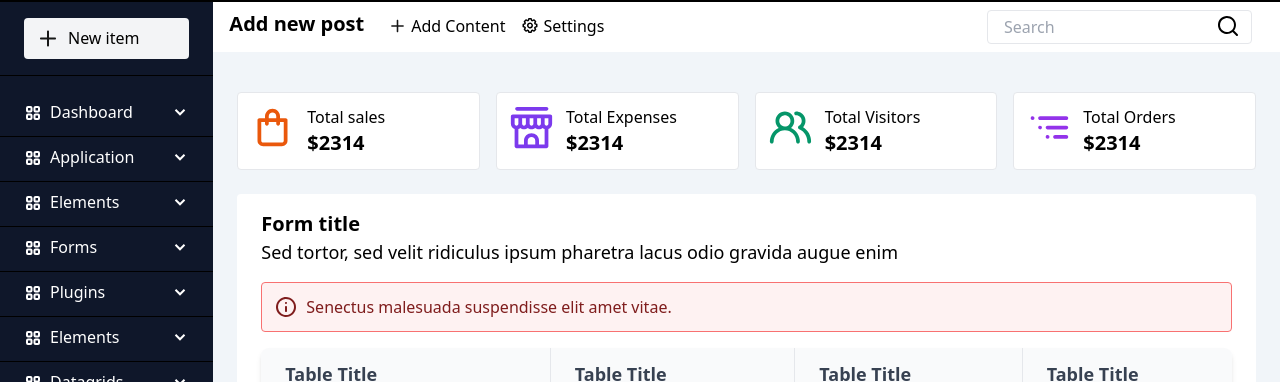
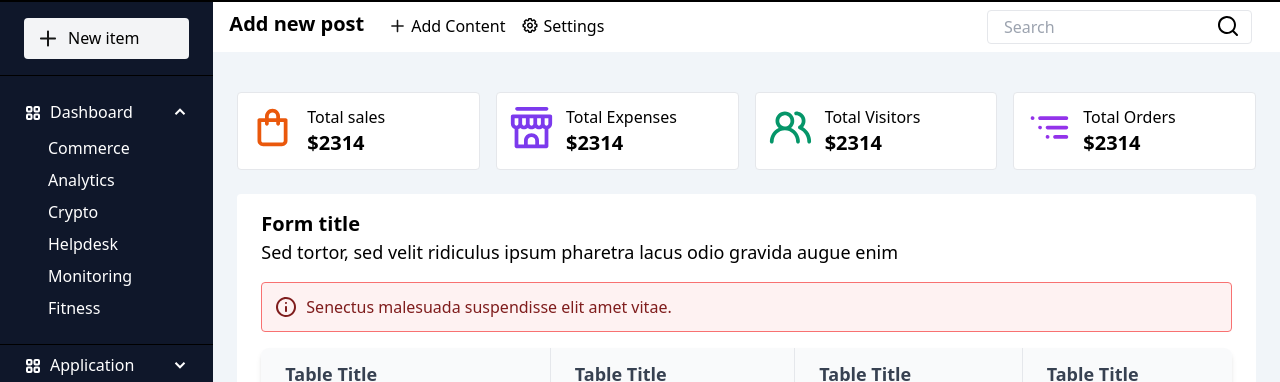
Before and after one commit to Bcypher01/daily-test, a Next.js app: page / in a window 1280 px wide. Shown: the part 322-704 px from the top of the page. Built offline with nearby package versions, Linux system fonts and the light colour scheme.

Commit message:
switch toggke logic

```diff
--- a/components/SideBar.js
+++ b/components/SideBar.js
@@ -1,7 +1,7 @@
 import { useState } from "react";
 
 export const SideBar = () => {
-  const [toggle, setToggle] = useState(true);
+  const [toggle, setToggle] = useState(false);
   return (
     <div className="items-center py-4 bg-slate-900 h-full">
       <div className="pb-4 border-b border-black">
```
